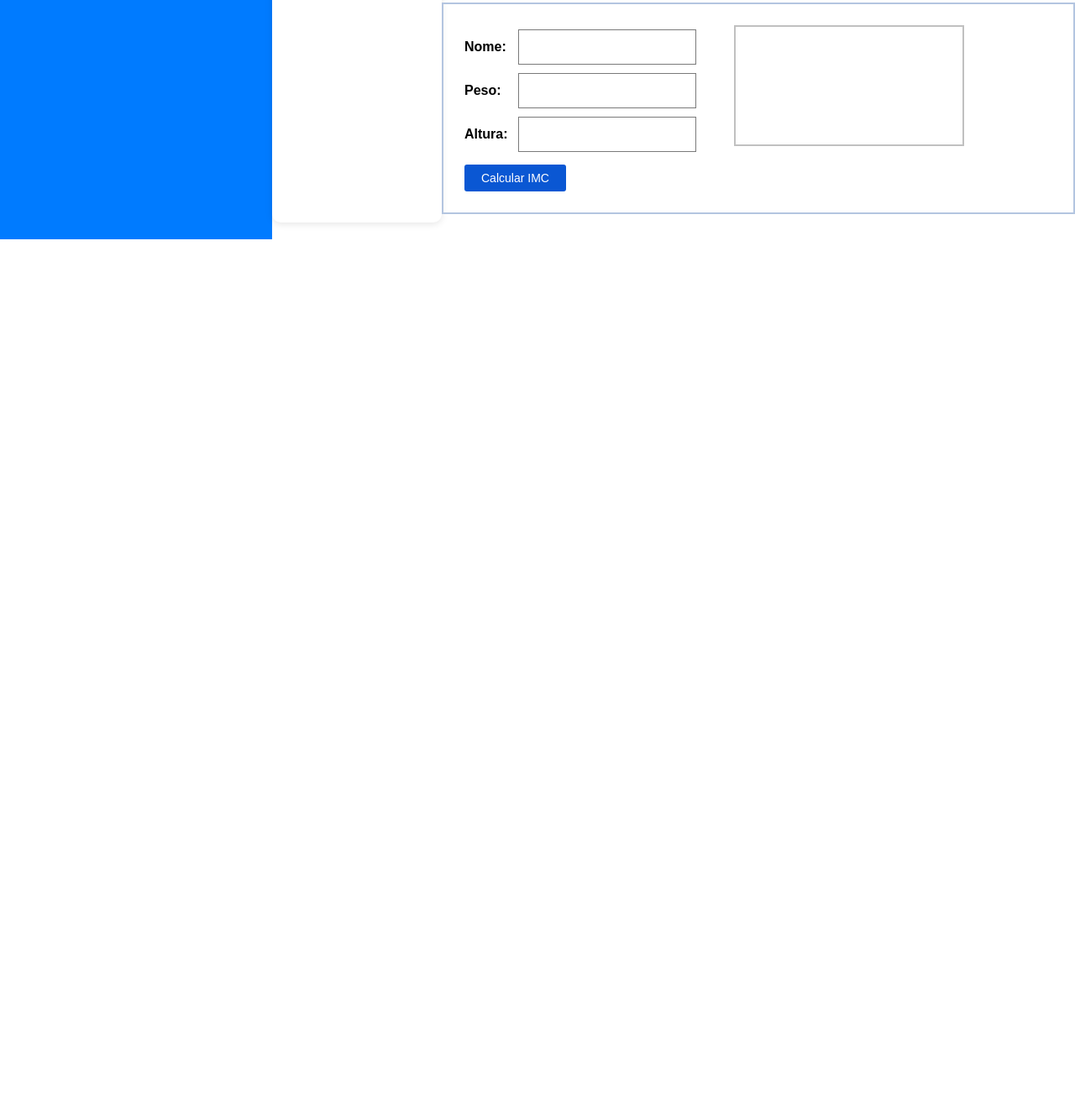
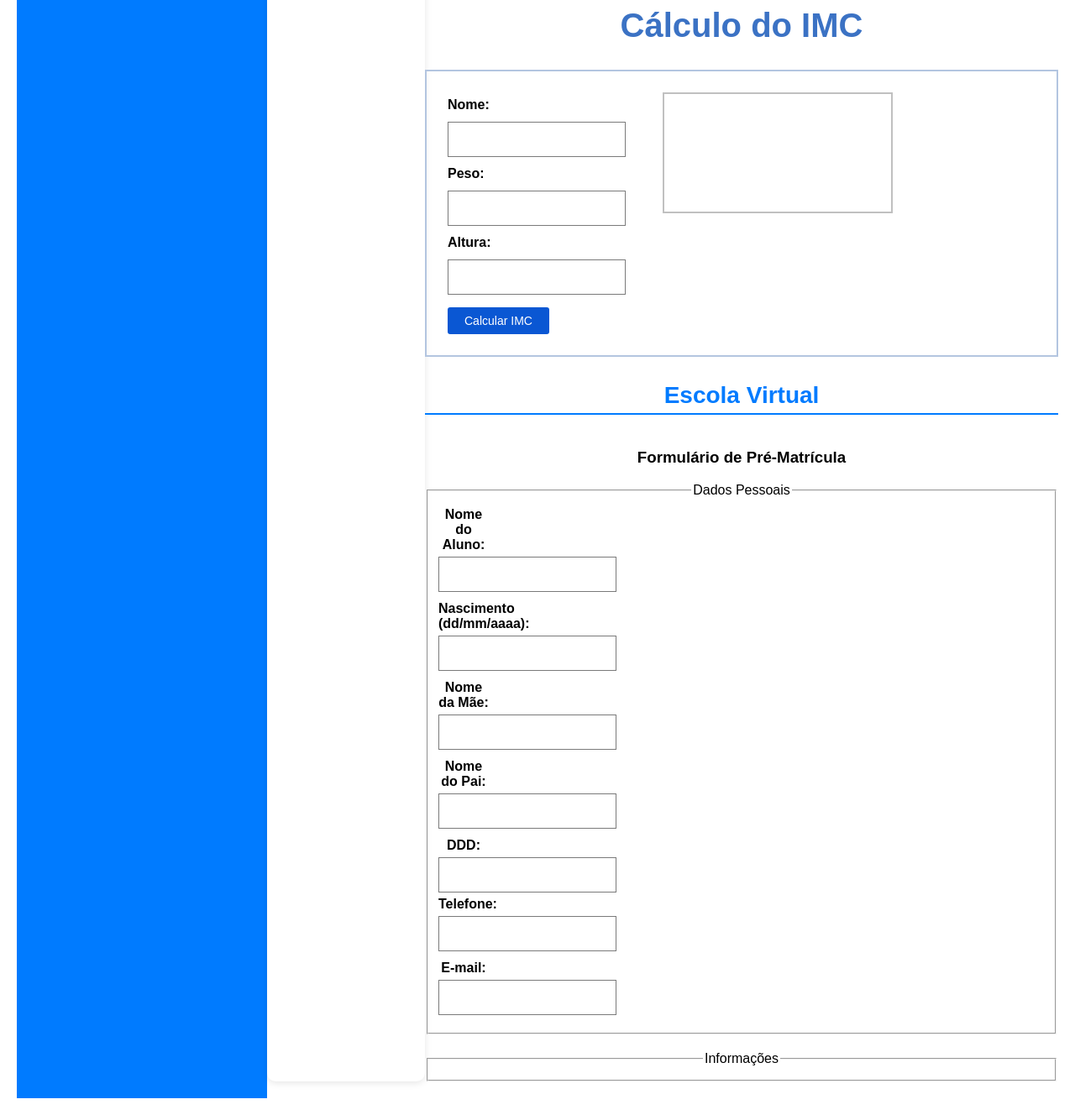
Before and after one commit to Delissa-dev/Delissa-dev.github.io, a plain HTML site: page index.html in a window 1280 px wide. Shown: the part 915-2243 px from the top of the page at 84% size. Before the commit the page ends 1200 px from the top, so only its background shows below. Drawn offline with Linux system fonts and the light colour scheme.

Commit message:
Add initial structure for Pré-Matrícula form

```diff
--- a/index.html
+++ b/index.html
@@ -315,3 +315,27 @@ function calcularIMC() {
 
 </body>
 </html>
+
+        <!DOCTYPE html><html lang="pt-BR">
+<head>
+<meta charset="UTF-8" />
+<title>Pré-Matrícula</title>
+<style>
+  body { font-family: Arial; padding: 20px; }
+  fieldset { margin-bottom: 20px; }
+  label { display: block; margin: 6px 0; }
+</style>
+</head>
+<body>
+<h2>Escola Virtual</h2>
+<h3>Formulário de Pré-Matrícula</h3><form id="form">
+  <fieldset>
+    <legend>Dados Pessoais</legend>
+    <label>Nome do Aluno: <input type="text" id="aluno" /></label>
+    <label>Nascimento (dd/mm/aaaa): <input type="text" id="nasc" /></label>
+    <label>Nome da Mãe: <input type="text" id="mae" /></label>
+    <label>Nome do Pai: <input type="text" id="pai" /></label>
+    <label>DDD: <input type="text" id="ddd" size="3" /> Telefone: <input type="text" id="tel" /></label>
+    <label>E-mail: <input type="text" id="email" /></label>
+  </fieldset>  <fieldset>
+    <legend>Informações
```
